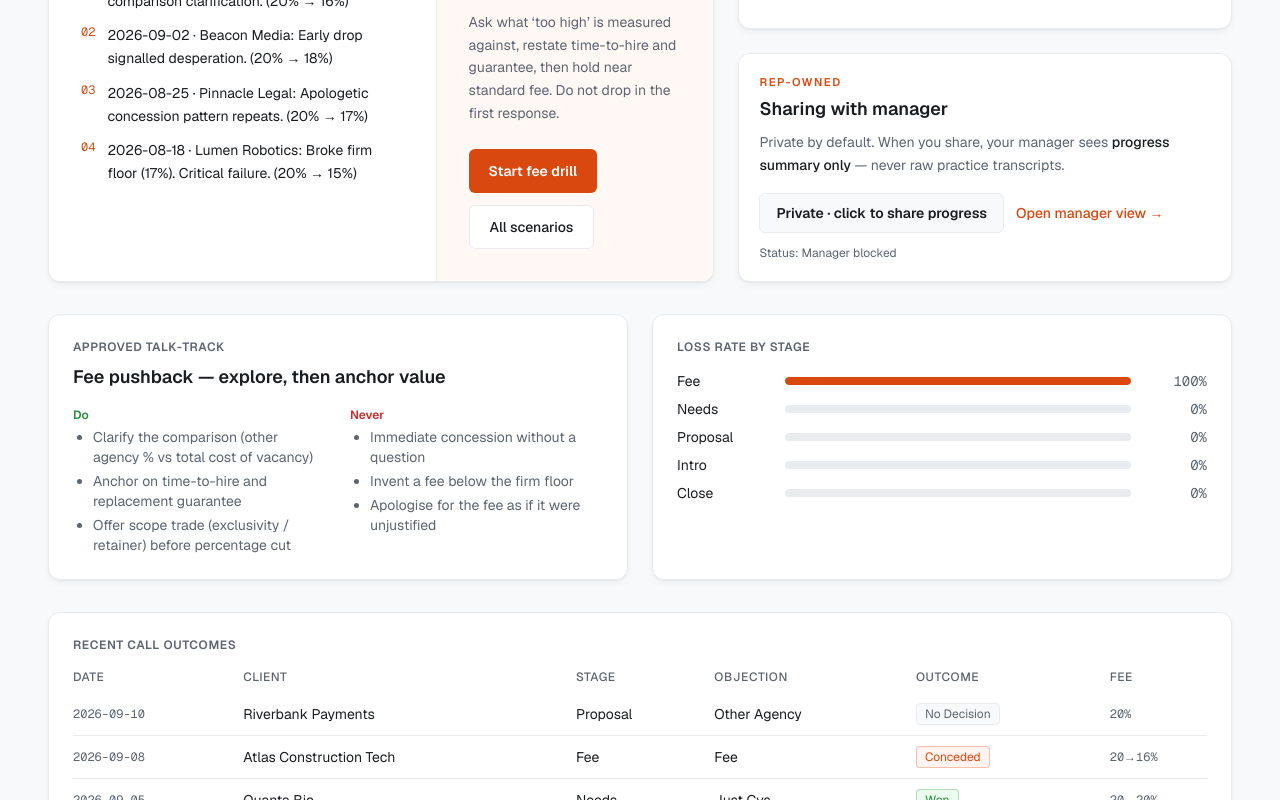
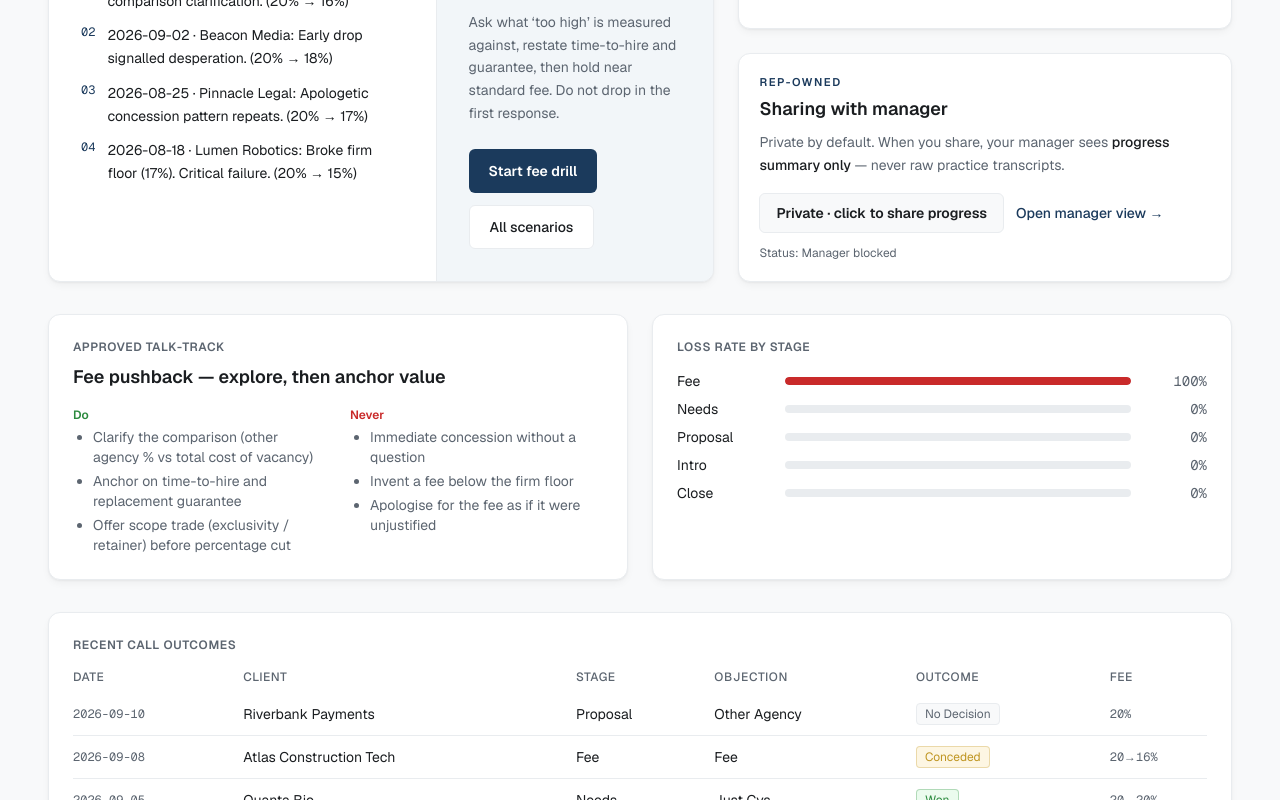
Before and after one commit to Chlabc/AI-in-business-hackathon, a Next.js app: page /coach in a window 1280 px wide. Shown: the part 640-1440 px from the top of the page. Built offline with nearby package versions, Linux system fonts and the light colour scheme.

Commit message:
Rework color system: navy as brand/structural color, gold as a genuinely distinct warning tier (was identical to accent), tier-colored rubric bars, red for loss-rate/danger states

```diff
--- a/src/app/coach/page.tsx
+++ b/src/app/coach/page.tsx
@@ -66,7 +66,7 @@ export default async function CoachPage() {
           <div
             key={card.label}
             className={`surface-card rounded-xl px-4 py-4 ${
-              card.warn ? "border-accent/40 bg-accent-soft" : ""
+              card.warn ? "border-warn/40 bg-warn-soft" : ""
             }`}
           >
             <p className="text-xs uppercase tracking-wider text-muted">
@@ -201,7 +201,7 @@ export default async function CoachPage() {
                 </span>
                 <div className="h-2 flex-1 overflow-hidden rounded-full bg-border">
                   <div
-                    className="h-full rounded-full bg-accent"
+                    className="h-full rounded-full bg-danger"
                     style={{ width: `${Math.min(s.lossRate, 100)}%` }}
                   />
                 </div>
@@ -263,7 +263,7 @@ function OutcomePill({ outcome }: { outcome: string }) {
   const styles: Record<string, string> = {
     won: "bg-ok-soft text-ok border-ok/30",
     lost: "bg-danger-soft text-danger border-danger/30",
-    conceded: "bg-accent-soft text-accent border-accent/30",
+    conceded: "bg-warn-soft text-warn border-warn/30",
     no_decision: "bg-background text-muted border-border",
   };
   return (
--- a/src/app/coach/training/page.tsx
+++ b/src/app/coach/training/page.tsx
@@ -4,7 +4,7 @@ import { SCENARIOS } from "@/data/scenarios";
 
 const difficultyClass: Record<string, string> = {
   Easy: "border-ok/30 bg-ok-soft text-ok",
-  Medium: "border-accent/30 bg-accent-soft text-accent",
+  Medium: "border-warn/30 bg-warn-soft text-warn",
   Hard: "border-danger/30 bg-danger-soft text-danger",
 };
 
--- a/src/app/globals.css
+++ b/src/app/globals.css
@@ -10,13 +10,13 @@ html.light {
   --muted: #5c6570;
   --muted-fg: #5c6570;
   --border: #e9ecef;
-  --accent: #d9480f;
+  --accent: #1b3a5c;
   --accent-fg: #ffffff;
-  --accent-soft: #fff4ef;
+  --accent-soft: #eaf0f6;
   --ok: #2b8a3e;
   --ok-soft: #ebfbee;
-  --warn: #d9480f;
-  --warn-soft: #fff4ef;
+  --warn: #bf9521;
+  --warn-soft: #fdf6e3;
   --danger: #c92a2a;
   --danger-soft: #fff5f5;
   --audio: #1c7ed6;
@@ -33,13 +33,13 @@ html.dark {
   --muted: #9aa4af;
   --muted-fg: #9aa4af;
   --border: #2c353f;
-  --accent: #e85d04;
-  --accent-fg: #12161a;
-  --accent-soft: #2a1c12;
+  --accent: #5b9bd5;
+  --accent-fg: #0d1520;
+  --accent-soft: #1a2b3d;
   --ok: #40c057;
   --ok-soft: #13251a;
-  --warn: #e85d04;
-  --warn-soft: #2a1c12;
+  --warn: #d4af37;
+  --warn-soft: #2e2510;
   --danger: #ff6b6b;
   --danger-soft: #2a1515;
   --audio: #4d96ff;
--- a/src/components/FeedbackCard.tsx
+++ b/src/components/FeedbackCard.tsx
@@ -6,6 +6,12 @@ type FeedbackCardProps = {
   whatYouSaid?: string[];
   repName?: string;
 };
+
+function tierBarClass(fraction: number) {
+  if (fraction >= 0.8) return "bg-ok";
+  if (fraction >= 0.5) return "bg-warn";
+  return "bg-danger";
+}
 
 export function FeedbackCard({ score, whatYouSaid = [], repName }: FeedbackCardProps) {
   const said =
@@ -31,7 +37,7 @@ export function FeedbackCard({ score, whatYouSaid = [], repName }: FeedbackCardP
               className={`rounded border px-2 py-1 font-medium ${
                 score.heldFee
                   ? "border-ok/30 bg-ok-soft text-ok"
-                  : "border-accent/30 bg-accent-soft text-accent"
+                  : "border-warn/30 bg-warn-soft text-warn"
               }`}
             >
               {score.heldFee ? "Fee held" : "Fee softened"}
@@ -104,7 +110,7 @@ export function FeedbackCard({ score, whatYouSaid = [], repName }: FeedbackCardP
                     {c.label}
                     <div className="mt-1.5 h-1.5 w-28 overflow-hidden rounded-full bg-border">
                       <div
-                        className="h-full rounded-full bg-accent"
+                        className={`h-full rounded-full ${tierBarClass(c.score)}`}
                         style={{ width: `${Math.round(c.score * 100)}%` }}
                       />
                     </div>
--- a/src/components/ProgressPanel.tsx
+++ b/src/components/ProgressPanel.tsx
@@ -67,7 +67,7 @@ export function ProgressPanel({
                   >
                     <div
                       className={`w-full max-w-8 rounded-t ${
-                        a.score.heldFee ? "bg-ok" : "bg-accent"
+                        a.score.heldFee ? "bg-ok" : "bg-warn"
                       }`}
                       style={{ height: `${h}%` }}
                     />
@@ -107,7 +107,7 @@ export function ProgressPanel({
                         className={`rounded border px-2 py-0.5 text-xs ${
                           a.score.heldFee
                             ? "border-ok/30 bg-ok-soft text-ok"
-                            : "border-accent/30 bg-accent-soft text-accent"
+                            : "border-warn/30 bg-warn-soft text-warn"
                         }`}
                       >
                         {a.score.heldFee ? "Held" : "Softened"}
```
